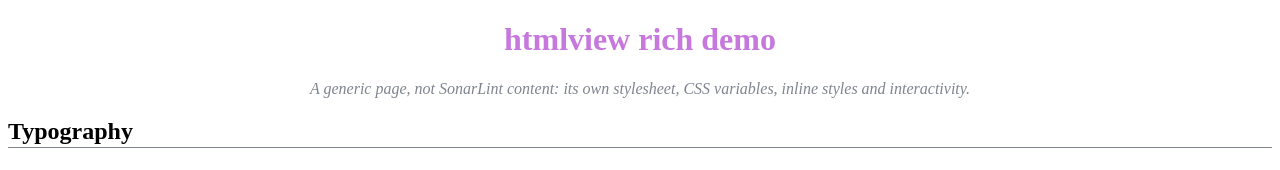
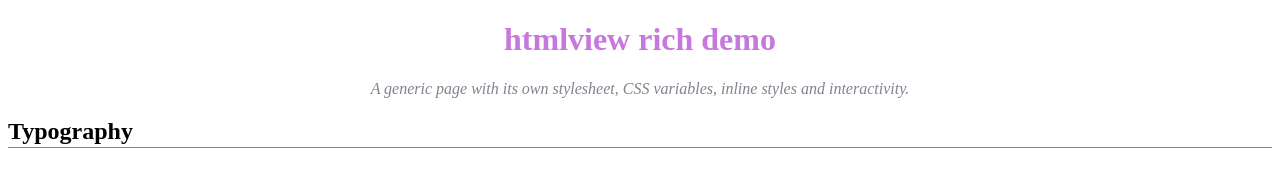
Before and after one commit to asmodeus812/coc-htmlview, a website: page src/__fixtures__/demo-rich.html in a window 1280 px wide. Shown: the top 170 px of the page. Drawn offline with Linux system fonts and the light colour scheme.

Commit message:
test: drop a stray product name from the rich demo page

```diff
--- a/src/__fixtures__/demo-rich.html
+++ b/src/__fixtures__/demo-rich.html
@@ -46,7 +46,7 @@ q::before { content: "“"; } q::after { content: "”"; }
 </head>
 <body>
 <h1>htmlview rich demo</h1>
-<p class="lead">A generic page, not SonarLint content: its own stylesheet, CSS variables, inline styles and interactivity.</p>
+<p class="lead">A generic page with its own stylesheet, CSS variables, inline styles and interactivity.</p>
 
 <h2 id="type">Typography</h2>
 <p>Text with <strong>strong</strong>, <em>em</em>, <b>bold</b>, <i>italic</i>, <u>underline</u>, <s>strike</s>, <del>deleted</del>
```
